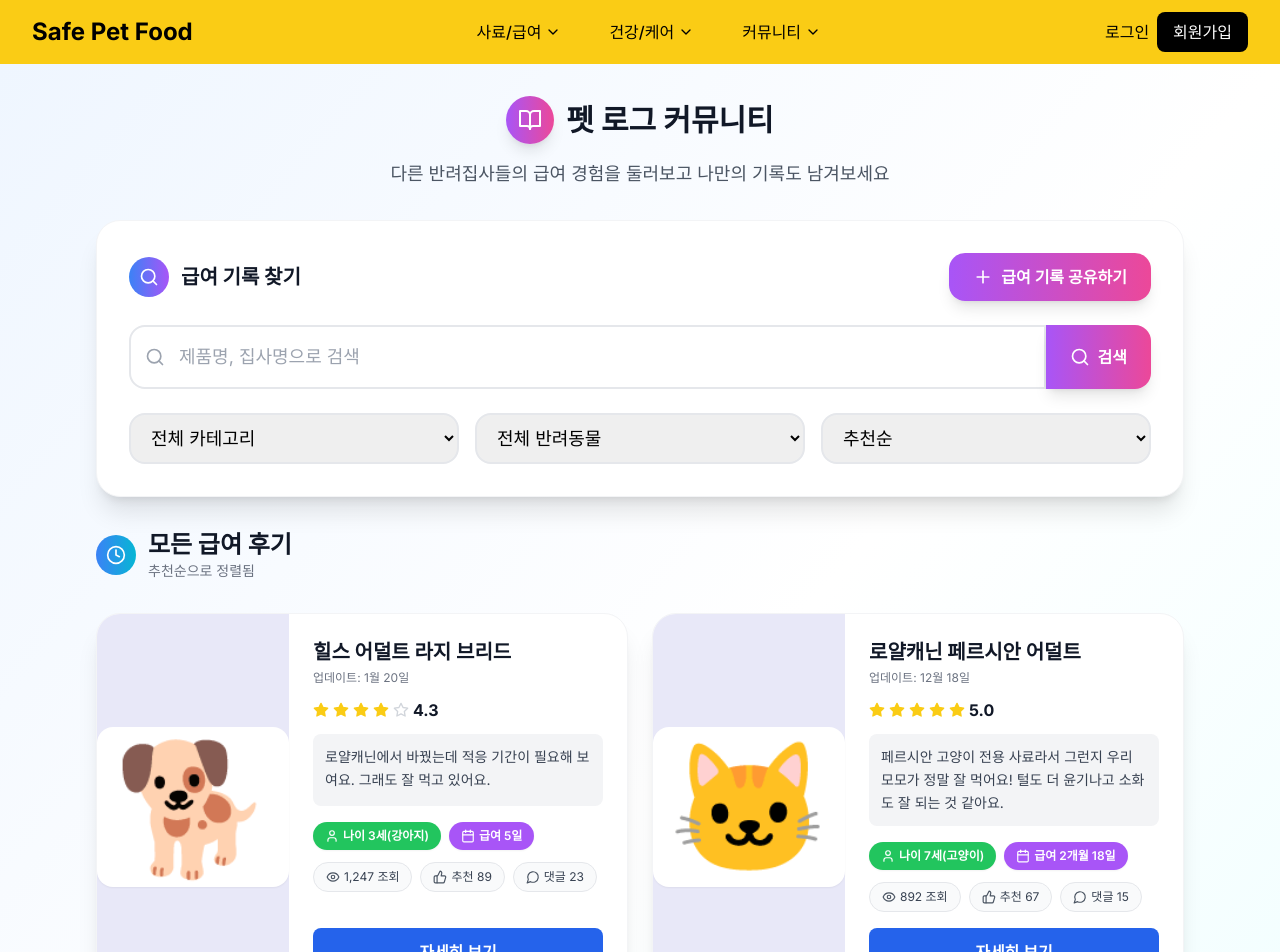
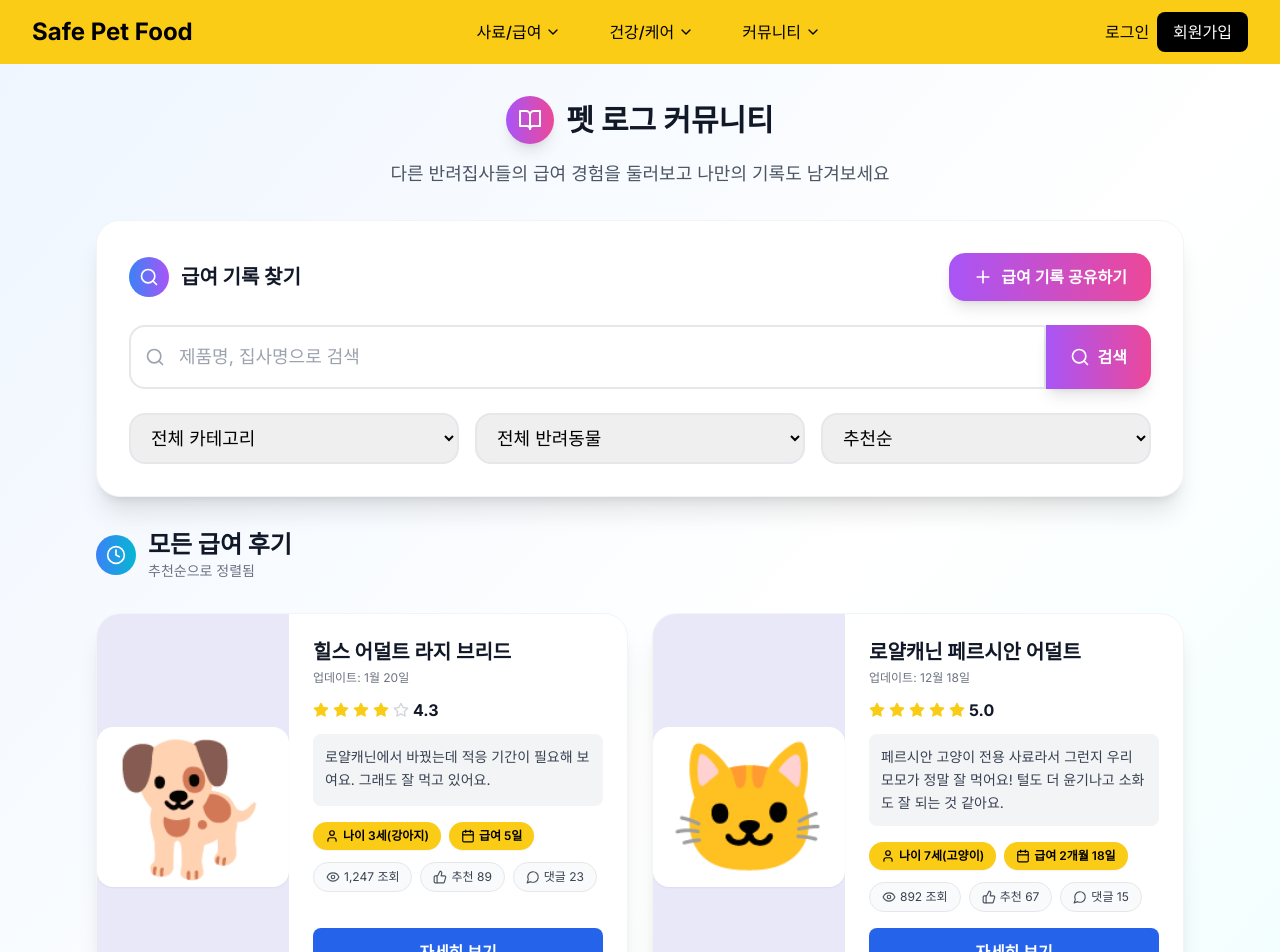
Before and after one commit to joyfuldoy1015/safe-pet-food, a Next.js app: page /pet-log in a window 1280 px wide. Shown: the top 952 px of the page. Built offline with nearby package versions, Linux system fonts and the light colour scheme.

Commit message:
feat: 나이/급여일 박스 색상을 헤더와 동일한 노란색으로 변경 - 디자인 통일감 개선

```diff
--- a/app/pet-log/page.tsx
+++ b/app/pet-log/page.tsx
@@ -886,14 +886,14 @@ export default function PetLogPage() {
 
                         {/* Metadata Tags */}
                         <div className="flex flex-wrap gap-2 mb-3">
-                          <div className="flex items-center gap-1 px-3 py-1.5 bg-green-500 rounded-full text-white shadow-sm">
+                          <div className="flex items-center gap-1 px-3 py-1.5 bg-yellow-400 rounded-full text-black shadow-sm">
                             <User className="h-3.5 w-3.5" />
                             <span className="text-xs font-semibold">
                               나이 {post.petAge}{post.petSpecies === 'dog' ? '(강아지)' : '(고양이)'}
                             </span>
                           </div>
                           {mainRecord && (
-                            <div className="flex items-center gap-1 px-3 py-1.5 bg-purple-500 rounded-full text-white shadow-sm">
+                            <div className="flex items-center gap-1 px-3 py-1.5 bg-yellow-400 rounded-full text-black shadow-sm">
                               <Calendar className="h-3.5 w-3.5" />
                               <span className="text-xs font-semibold">
                                 급여 {mainRecord.duration}
```
